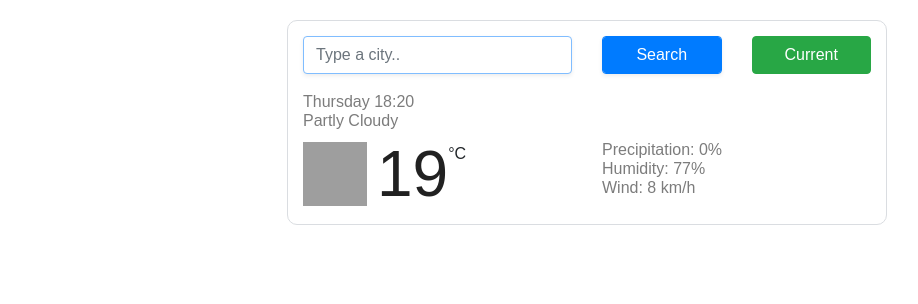
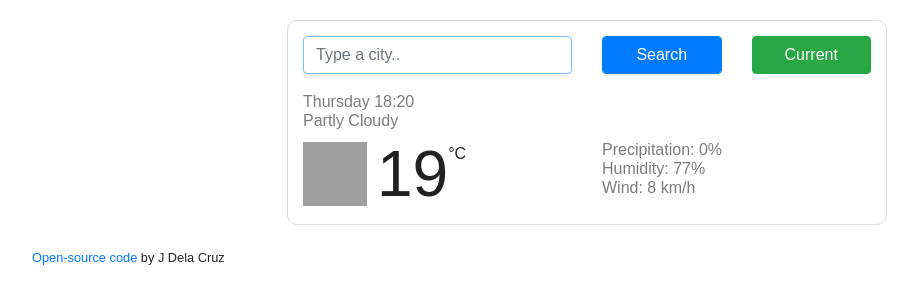
Before and after one commit to jquebec31/coding_is_life, a website: page index.html in a window 1280 px wide. Shown: the whole page, without its empty margins (53-971 px from the left). Drawn offline with nearby package versions, Linux system fonts and the light colour scheme; files that its build step writes are made by us from their sources; grey boxes are pictures that could not be loaded.

Commit message:
added footnote
added link to open-source code

```diff
--- a/index.html
+++ b/index.html
@@ -73,7 +73,14 @@
           </div>
         </div>
       </div>
+      <small id="footnote">
+        <a href="https://github.com/jquebec31/coding_is_life"
+          >Open-source code</a
+        >
+        by J Dela Cruz
+      </small>
     </div>
+
     <script src="src/index.js"></script>
   </body>
 </html>
```
